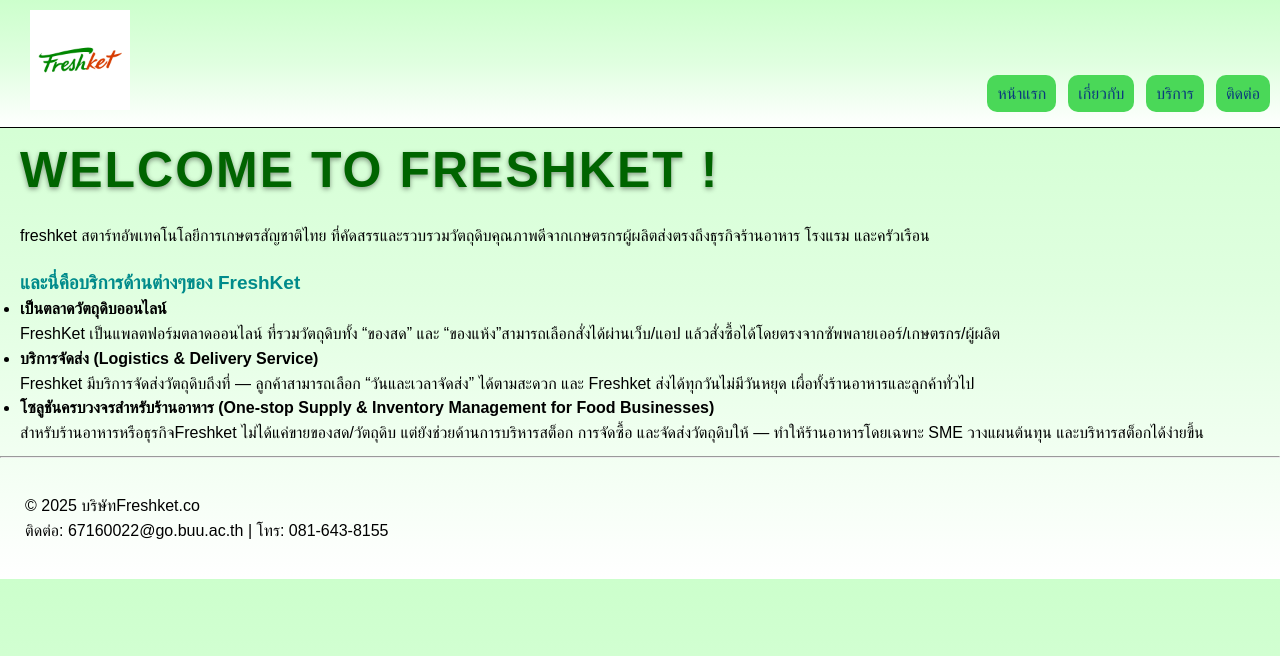
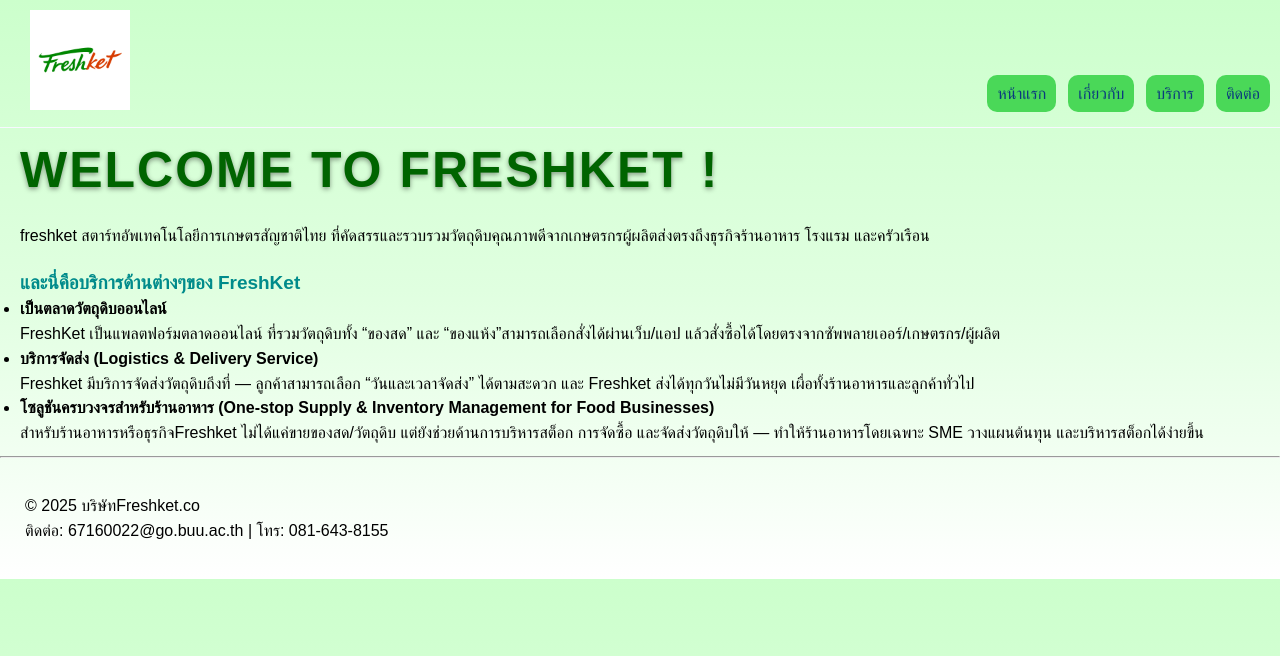
Before and after one commit to 67160022/my-business-web, a plain HTML site: page index.html in a window 1280 px wide. Drawn offline with Linux system fonts and the light colour scheme.

Commit message:
README Updated

```diff
--- a/styles.css
+++ b/styles.css
@@ -81,14 +81,14 @@ th:first-child {
 }
 #header {
   padding: 5px 10px;
-  border-bottom: 1px solid black;
+  border-bottom: 1px solid ghostwhite;
   margin: 0;
   display: flex;
   position: sticky;
   top: 0;
   align-items: center;
   z-index: 100;
-  background: linear-gradient(#ccffcc, #e0ffe0, #ffffff);
+  background: linear-gradient(#ccffcc);
 }
 .container {
   max-width: 1200px;
```
Also changed, not shown: images/about1.png (added), images/about2.png (added), images/contact1.png (added), images/contact2.png (added), images/index.png, images/services1.png (added), images/services2.png (added), images/services3.png (added), 1 other file.
